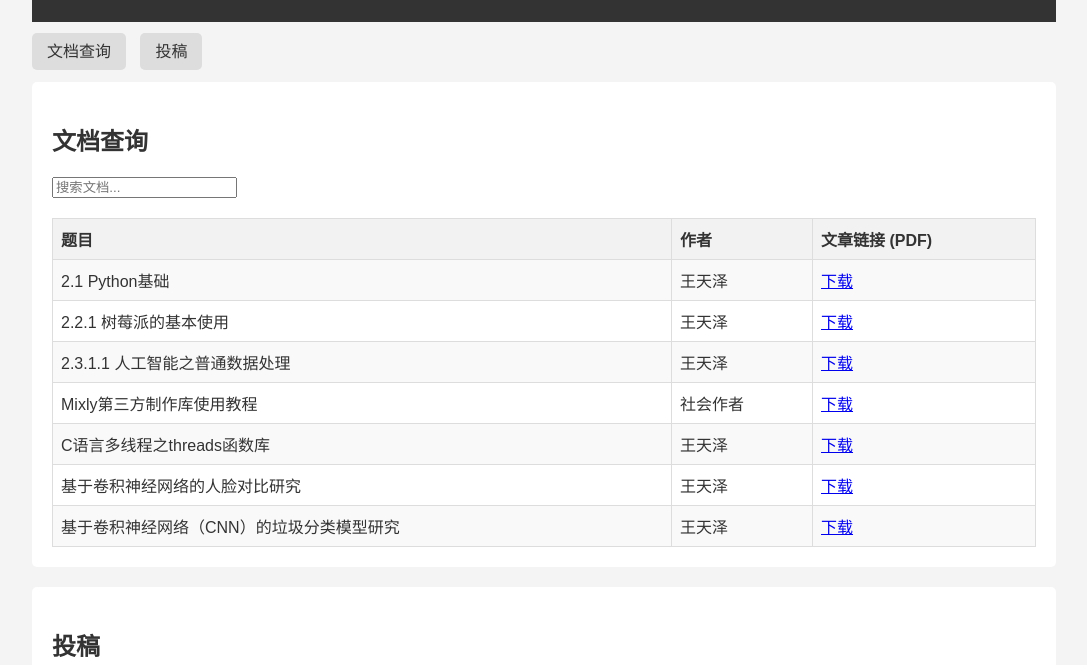
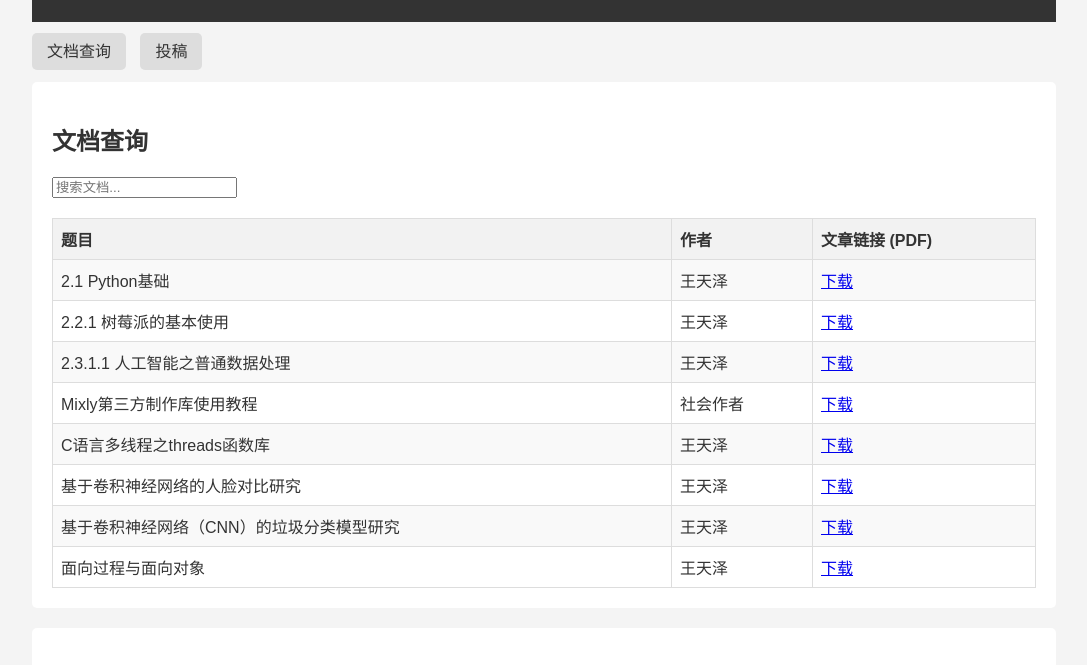
Before and after one commit to WZQ66/qingmiblog, a plain HTML site: page index.html in a window 1280 px wide. Shown: the part 107-772 px from the top of the page, without its empty margins (96-1183 px from the left). Drawn offline with Linux system fonts and the light colour scheme.

Commit message:
新增一篇文章

```diff
--- a/index.html
+++ b/index.html
@@ -142,6 +142,11 @@
                 <td>王天泽</td>
                 <td><a href="pdf/基于卷积神经网络（CNN）的垃圾分类模型研究.pdf" target="_blank">下载</a></td>
             </tr>
+            <tr>
+                <td>面向过程与面向对象</td>
+                <td>王天泽</td>
+                <td><a href="pdf/面向过程与面向对象.pdf" target="_blank">下载</a></td>
+            </tr>
             <!-- 这里可以添加更多的文档行 -->
         </table>
     </section>
```
Also changed, not shown: 1 other file.
